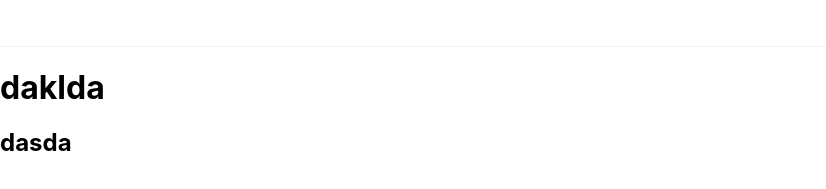
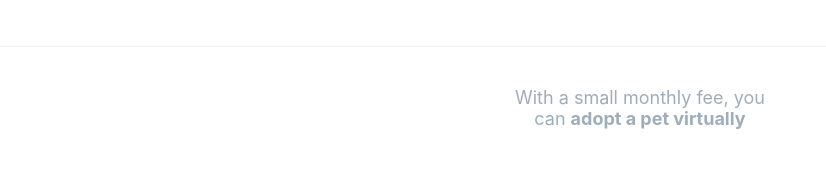
Before and after one commit to Michelsgab/pets, a Next.js app: page / in a window 1280 px wide. Shown: the part 223-412 px from the top of the page, without its empty margins (0-826 px from the left). Built offline with nearby package versions, Linux system fonts and the light colour scheme.

Commit message:
Title Components

```diff
--- a/src/pages/index.tsx
+++ b/src/pages/index.tsx
@@ -1,12 +1,20 @@
-import type { NextPage } from 'next'
-import Title from '../ui/components/Title/Title'
+import type { NextPage } from "next";
+import Title from "../ui/components/Title/Title";
 
 const Home: NextPage = () => {
   return (
     <div>
-      <Title />
+      <Title
+        title=""
+        subtitle={
+          <span>
+            With a small monthly fee, you <br />
+            can <strong>adopt a pet virtually</strong>
+          </span>
+        }
+      />
     </div>
-  )
-}
+  );
+};
 
-export default Home
+export default Home;
--- a/src/ui/components/Title/Title.style.tsx
+++ b/src/ui/components/Title/Title.style.tsx
@@ -1,5 +1,15 @@
 import { styled } from "@mui/material";
 
-export const TitleStyled = styled("h1")``;
+export const TitleStyled = styled("h1")`
+  font-size: 20px;
+  text-align: center;
+  margin-top: ${({ theme }) => theme.spacing(5)};
+`;
 
-export const Subtitle = styled("h2")``;
+export const Subtitle = styled("h2")`
+  font-size: 18px;
+  text-align: center;
+  margin-bottom: ${({ theme }) => theme.spacing(5)};
+  font-weight: normal;
+  color: ${({ theme }) => theme.palette.text.secondary};;
+`;
--- a/src/ui/components/Title/Title.tsx
+++ b/src/ui/components/Title/Title.tsx
@@ -1,10 +1,15 @@
 import { TitleStyled, Subtitle } from "./Title.style";
 
-export default function Title() {
+interface TitleProps{
+    title: string;
+    subtitle?: string | JSX.Element;
+}
+
+export default function Title({ title, subtitle }: TitleProps) {
   return (
     <>
-      <TitleStyled>daklda</TitleStyled>
-      <Subtitle>dasda</Subtitle>
+      <TitleStyled>{title}</TitleStyled>
+      <Subtitle>{subtitle}</Subtitle>
     </>
   );
 }
```
